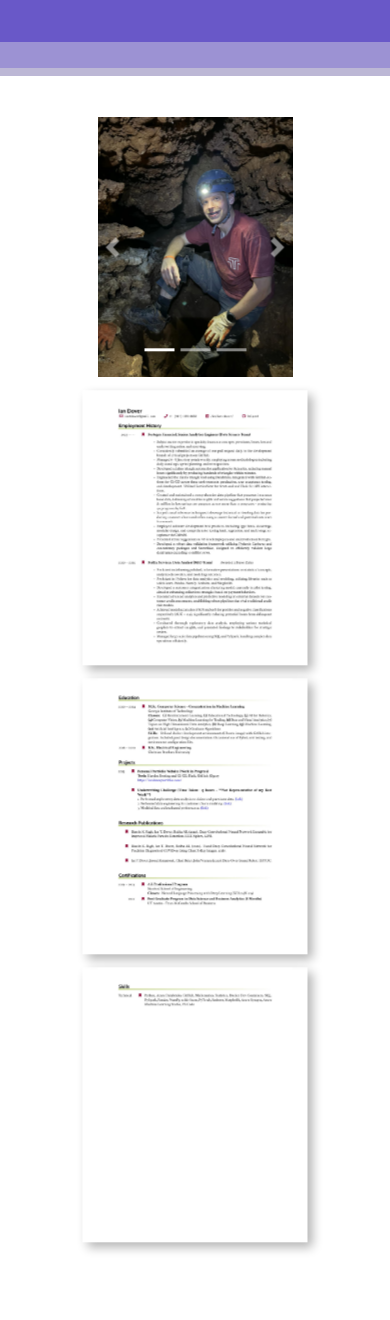
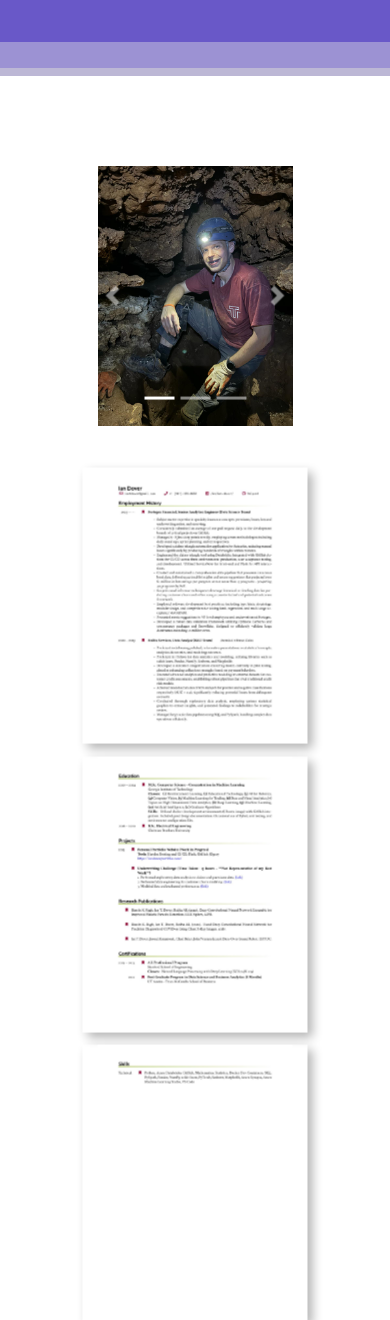
Before and after one commit to Delpen9/Ian-Dover-Personal-Website, a Flask app: page / in a window 390 px wide. Shown: the part 143-1463 px from the top of the page. Run offline with Flask 3, Linux system fonts and the light colour scheme; some libraries are stand-ins or nearby versions.

Commit message:
distance adjustments

```diff
--- a/myportfolio/static/css/bio.css
+++ b/myportfolio/static/css/bio.css
@@ -9,7 +9,6 @@
 .carousel-item img {
     height: 80vh;
     object-fit: cover;
-    box-shadow: 5px 5px 10px rgba(0,0,0,0.3);
 }
 
 .bio_content_positioning{
--- a/myportfolio/static/css/bio_mobile.css
+++ b/myportfolio/static/css/bio_mobile.css
@@ -11,12 +11,11 @@
         object-fit: cover;
         width: 100%;
         height: auto;
-        box-shadow: 5px 5px 10px rgba(0,0,0,0.3);
     }
 
     .bio_content_positioning {
         position: absolute;
-        top: 32.5%;
+        top: 35%;
         left: 50%; /* Centers horizontally by setting left to 50% of the viewport width */
         transform: translate(-50%, -50%); /* Moves the carousel back by half its width and height */
         font-size: 4.0vw;
--- a/myportfolio/templates/bio.html
+++ b/myportfolio/templates/bio.html
@@ -41,7 +41,7 @@
 
             <!-- Resume Section -->
             <iframe src="/resume" class="col-12 col-sm-12 col-md-12 col-lg-6 resume-iframe" frameborder="0"></iframe>
-            <img src="../static/content/resume/ian_dover_resume_04_20_24-page-001.jpg" class="col-12 col-sm-12 col-md-12 col-lg-6 resume-img" alt="Resume Page 1">
+            <img src="../static/content/resume/ian_dover_resume_04_20_24-page-001.jpg" class="col-12 col-sm-12 col-md-12 col-lg-6 resume-img" style="margin-top: 5vh;" alt="Resume Page 1">
             <img src="../static/content/resume/ian_dover_resume_04_20_24-page-002.jpg" class="col-12 col-sm-12 col-md-12 col-lg-6 resume-img" alt="Resume Page 2">
             <img src="../static/content/resume/ian_dover_resume_04_20_24-page-003.jpg" class="col-12 col-sm-12 col-md-12 col-lg-6 resume-img" alt="Resume Page 3">
         </div>
```
